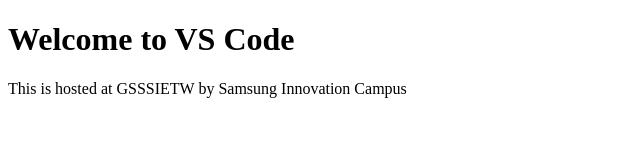
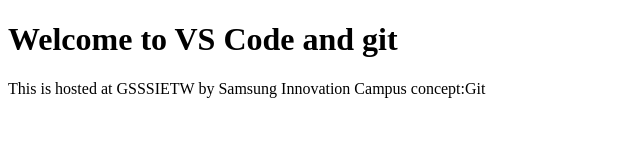
Before and after one commit to Ganavi-Shankar/Example1, a plain HTML site: page index.html in a window 1280 px wide. Shown: the whole page, without its empty margins (0-640 px from the left). Drawn offline with Linux system fonts and the light colour scheme.

Commit message:
updated index file

```diff
--- a/index.html
+++ b/index.html
@@ -1,10 +1,11 @@
 <!DOCTYPE html>
 <html lang="en">
 <head>
-    <h1>Welcome to VS Code</h1>
+    <h1>Welcome to VS Code and git</h1>
 </head>
 <body>
     <p>This is hosted at GSSSIETW
-        by Samsung Innovation Campus </p>
+        by Samsung Innovation Campus
+    concept:Git </p>
 </body>
 </html>
```
